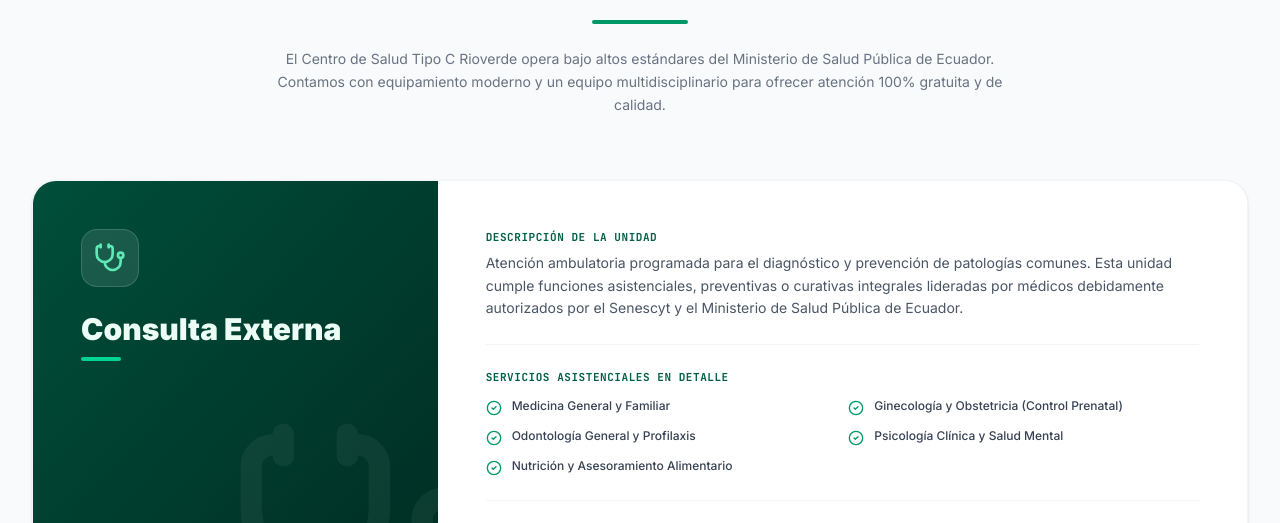
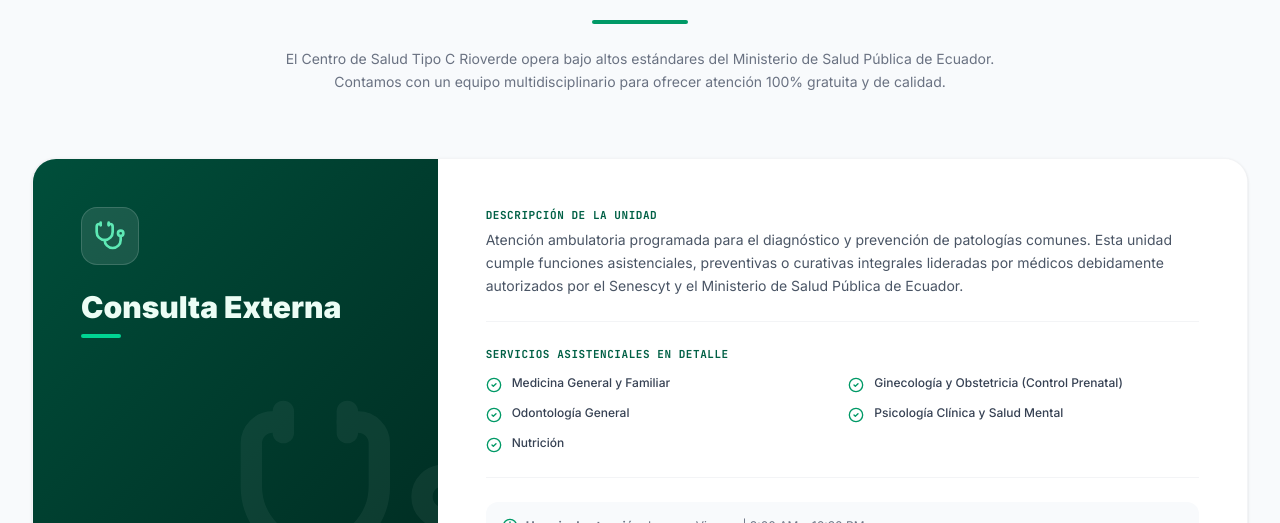
Before and after one commit to jona-1103/pagina-tipo-c-rioverde, a React (Vite) app: page / in a window 1280 px wide. Both pictures are taken after a click on the link "Servicios Clínicos". Shown: the part 231-754 px from the top of the page. Built offline with nearby package versions, Linux system fonts and the light colour scheme; no server answers.

Commit message:
feat: add TikTok to footer and update services info
Integrate TikTok social link into the footer and simplify service descriptions and lists for clarity.

```diff
--- a/src/components/Footer.tsx
+++ b/src/components/Footer.tsx
@@ -73,6 +73,18 @@
                 title="Siga al CS Rioverde en Instagram"
               >
                 <Instagram className="w-4 h-4" />
+              </a>
+              <a
+                href="https://www.tiktok.com/@saludesmeraldas"
+                target="_blank"
+                rel="noreferrer"
+                className="p-1.5 rounded-lg bg-emerald-900/60 hover:bg-emerald-800 transition-colors text-emerald-300 hover:text-white"
+                title="Siga a Salud Esmeraldas en TikTok"
+                aria-label="TikTok Salud Esmeraldas"
+              >
+                <svg className="w-4 h-4 fill-current" viewBox="0 0 24 24">
+                  <path d="M19.59 6.69a4.83 4.83 0 0 1-3.77-4.25V2h-3.45v13.67a2.89 2.89 0 0 1-5.2 1.74 2.89 2.89 0 0 1 2.31-4.64c.298-.002.595.042.88.13V9.4a6.84 6.84 0 0 0-1-.05A6.33 6.33 0 0 0 5 20.1a6.34 6.34 0 0 0 10.86-4.43v-7a8.16 8.16 0 0 0 4.77 1.52v-3.4a4.85 4.85 0 0 1-1.04-.1z" />
+                </svg>
               </a>
             </div>
           </div>
--- a/src/components/ServiciosPage.tsx
+++ b/src/components/ServiciosPage.tsx
@@ -42,7 +42,7 @@
           </h2>
           <div className="w-16 h-1 w-24 bg-emerald-600 mx-auto rounded-full"></div>
           <p className="text-sm text-gray-500 leading-relaxed pt-2">
-            El Centro de Salud Tipo C Rioverde opera bajo altos estándares del Ministerio de Salud Pública de Ecuador. Contamos con equipamiento moderno y un equipo multidisciplinario para ofrecer atención 100% gratuita y de calidad.
+            El Centro de Salud Tipo C Rioverde opera bajo altos estándares del Ministerio de Salud Pública de Ecuador. Contamos con un equipo multidisciplinario para ofrecer atención 100% gratuita y de calidad.
           </p>
         </div>
 
--- a/src/data.ts
+++ b/src/data.ts
@@ -41,9 +41,9 @@
     details: [
       'Medicina General y Familiar',
       'Ginecología y Obstetricia (Control Prenatal)',
-      'Odontología General y Profilaxis',
+      'Odontología General',
       'Psicología Clínica y Salud Mental',
-      'Nutrición y Asesoramiento Alimentario'
+      'Nutrición'
     ]
   },
   {
@@ -80,10 +80,10 @@
     description: 'Laboratorio con equipos tecnológicos para los diagnósticos precisos de forma rápida.',
     iconName: 'FlaskConical',
     details: [
-      'Laboratorio Clínico Automatizado (Hemograma, Bioquímica, Hormonales)',
-      'Radiología Digital de Baja Radiación',
+      'Laboratorio Clínico Automatizado (Hemograma, Bioquímica)',
+      'Radiología',
       'Ecografía Pélvica, General y Obstétrica Avanzada',
-      'Espirometrías y Electrocardiogramas de Reposo',
+      'Electrocardiogramas',
       'Farmacia Institucional (Dispensación Gratuita de receta MSP)',
       'Control de Calidad de Toma de Muestras'
     ]
```
